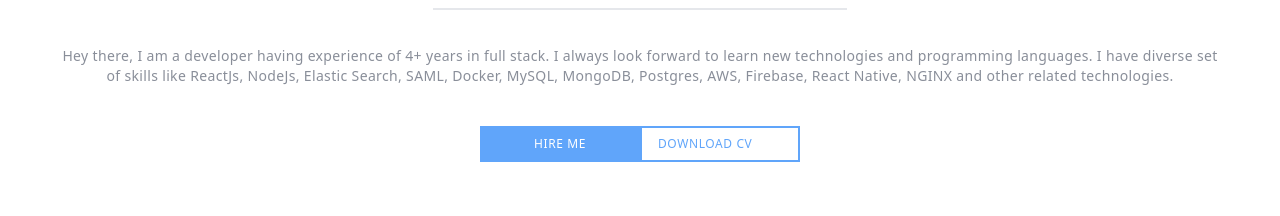
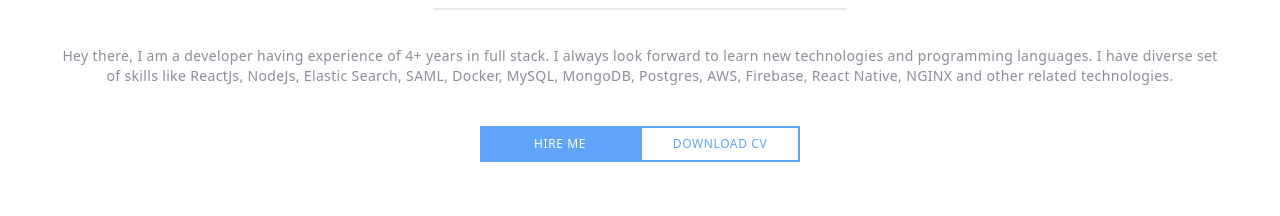
Before and after one commit to sudo-satish/satishgupta, a Next.js app: page / in a window 1280 px wide. Shown: the part 1280-1496 px from the top of the page. Built offline with nearby package versions, Linux system fonts and the light colour scheme.

Commit message:
Fixed alignment of skills

```diff
--- a/components/HeroSection/HeroSection.jsx
+++ b/components/HeroSection/HeroSection.jsx
@@ -18,7 +18,7 @@
         <div className="m-10 flex">
           <a href="https://www.linkedin.com/in/satish-gupta-6ba07abb/" target="_blank" className="border-2 p-2 px-4 border-blue-400 w-40 bg-blue-400 text-white text-xs tracking-wider hover:bg-white hover:text-blue-400 hover:shadow-md text-center">HIRE ME</a>
           {/* <button className="border-2 p-2 px-4 border-blue-400 w-40 bg-blue-400 text-white text-xs tracking-wider hover:bg-white hover:text-blue-400 hover:shadow-md">HIRE ME</button> */}
-          <a href="/docs/resume.pdf" className="group border-2 p-2 px-4 border-blue-400 w-40 text-blue-400 text-xs tracking-wider hover:bg-blue-400 hover:text-white hover:shadow-md">DOWNLOAD CV</a>
+          <a href="/docs/resume.pdf" className="group border-2 p-2 px-4 border-blue-400 w-40 text-blue-400 text-xs tracking-wider hover:bg-blue-400 hover:text-white hover:shadow-md text-center">DOWNLOAD CV</a>
         </div>
       </div>
     </section>
--- a/components/Skills/Skills.js
+++ b/components/Skills/Skills.js
@@ -18,10 +18,10 @@
 export default function Skills() {
   return (
     <section className="bg-gray-600 py-12" data-scroll-index="2" id="skill-section">
-      <div className="flex flex-col md:flex-row justify-center md:items-start">
+      <div className="flex flex-col md:flex-row justify-center items-center md:items-start">
         {
           skillsIcons.map((src, index) => (
-            <div className="m-2 mx-3 flex justify-center items-center bg-gray-200 shadow-xl ring-2 overflow-hidden p-2 rounded-full" key={index}>
+            <div className="m-2 mx-3 flex justify-center items-center max-w-2xl bg-gray-200 shadow-xl ring-2 overflow-hidden p-2 rounded-full" key={index}>
               <Image src={src} alt="me" width="30" height="30" />
             </div>
           ))
```
